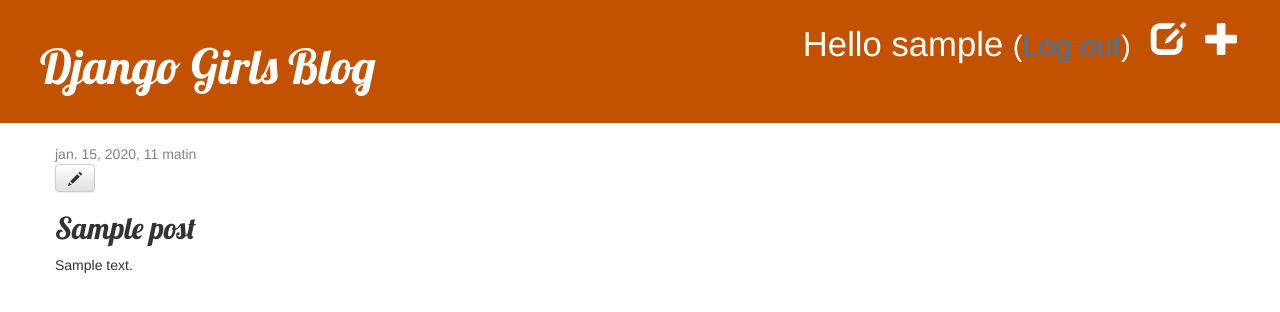
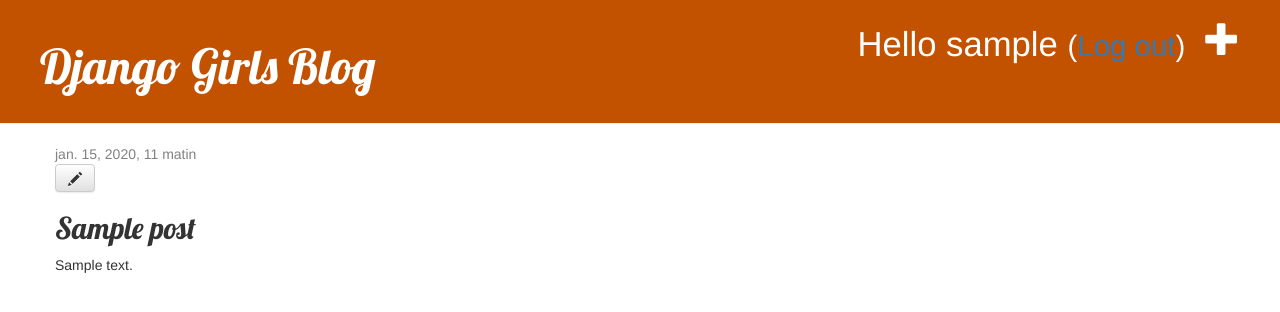
Before and after one commit to Kamilla2586/my-first-blog, a Django app: page /post/1/ in a window 1280 px wide. Shown: the top 312 px of the page. Run offline with Django 3.2, Linux system fonts and the light colour scheme; a user stored in the database is signed in; tables that the repository leaves empty hold one stand-in row (values such as "Sample post"); some libraries are stand-ins or nearby versions.

Commit message:
Delete post_draft_list for now

```diff
--- a/blog/templates/blog/base.html
+++ b/blog/templates/blog/base.html
@@ -23,9 +23,6 @@
       <a href="{% url 'post_new'%}" class="top-menu"
         ><span class="glyphicon glyphicon-plus"></span
       ></a>
-      <a href="{% url 'post_draft_list' %}" class="top-menu"
-        ><span class="glyphicon glyphicon-edit"></span
-      ></a>
       <p class="top-menu">
         Hello {{ user.username }}
         <small>(<a href="{% url 'logout' %}">Log out</a>)</small>
```
